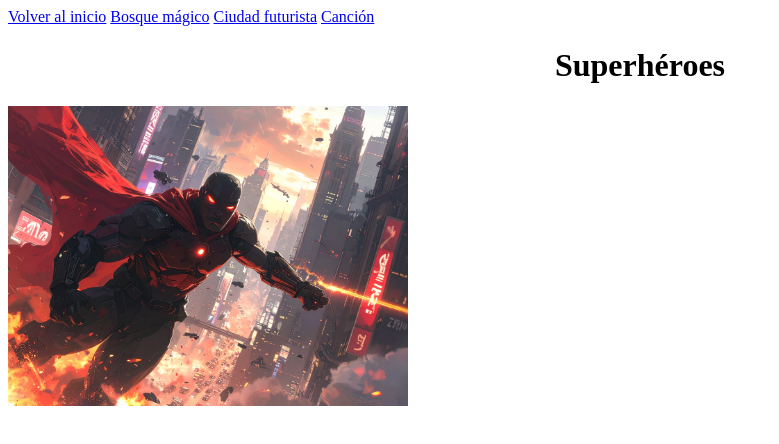
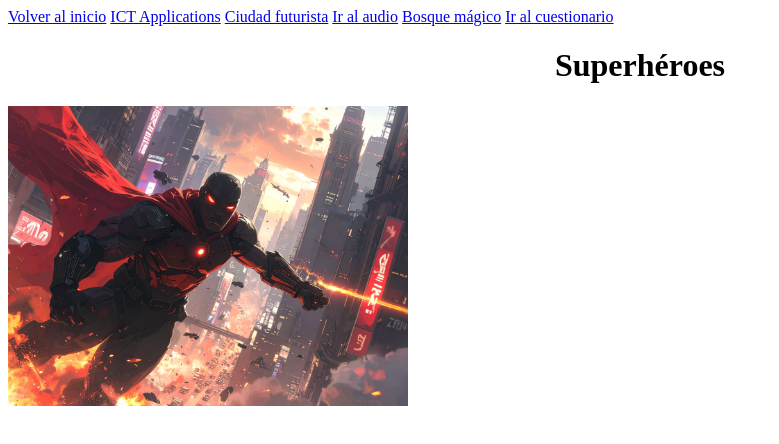
Before and after one commit to isapaezest-star/isapaezest-star.github.io, a plain HTML site: page superhéroes.html in a window 1280 px wide. Shown: the whole page, without its empty margins (0-779 px from the left). Drawn offline with Linux system fonts and the light colour scheme.

Commit message:
superhéroes.html

```diff
--- a/superhéroes.html
+++ b/superhéroes.html
@@ -3,10 +3,12 @@
  <title>Superhéroes</title>
  </head>
  <body>
- <a href="index.html">Volver al inicio</a>
-   <a href="bosque magico.html">Bosque mágico</a>
+  <a href="index.html">Volver al inicio</a>
+    <a href="ICT Applications.html">ICT Applications</a>
     <a href="ciudad futurista.html">Ciudad futurista</a>
-    <a href="cancion.html">Canción</a>
+    <a href="cancion.html">Ir al audio</a>
+    <a href="bosque magico.html">Bosque mágico</a>
+    <a href="cancion.html">Ir al cuestionario</a>
  <center>
  <h1>Superhéroes</h1>
  </center>
```
